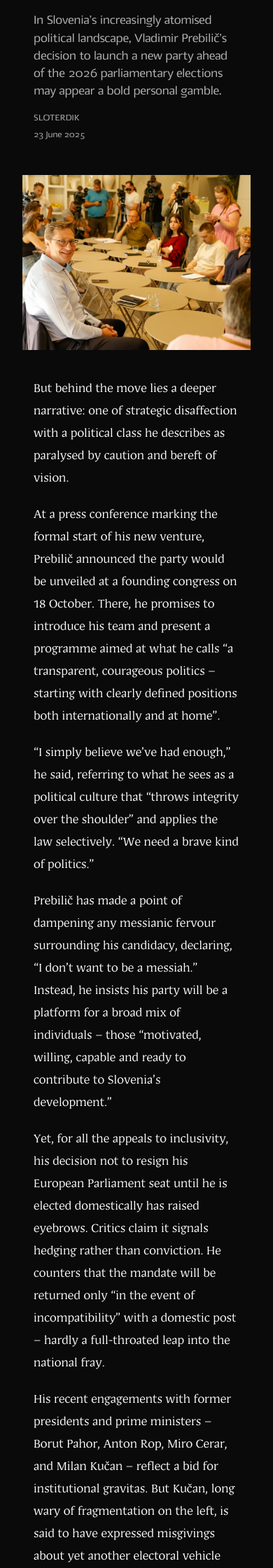
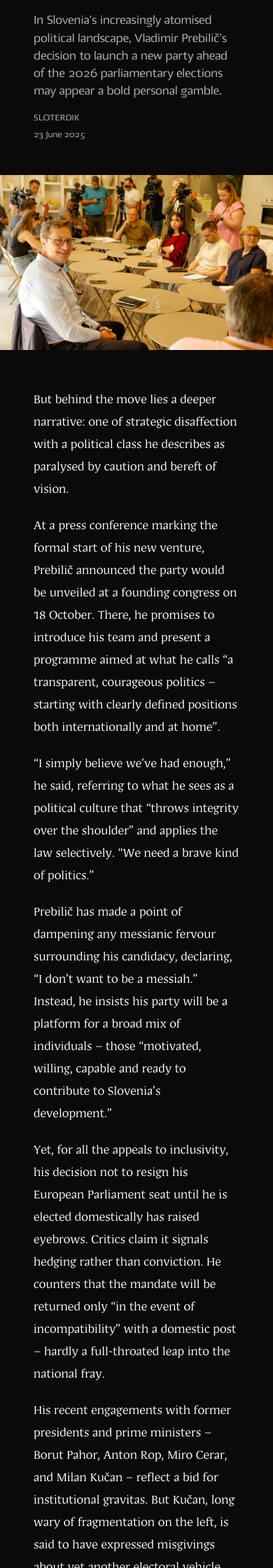
Before and after one commit to tfhoerest/azt, a Jekyll site: the page built from _posts/2025-06-23-bid-for-relevance.md, in a window 390 px wide. Shown: the part 305-2545 px from the top of the page at 70% size. Built offline with Jekyll 4.4.1, drawn with Linux system fonts in a browser that asks for light colours; some web fonts are replaced.

Commit message:
Update post.html

```diff
--- a/_layouts/post.html
+++ b/_layouts/post.html
@@ -232,9 +232,10 @@ layout: default
     }
 
     .post-image {
-        height: 250px;  /* Much shorter for mobile */
-        margin-bottom: var(--z-ds-space-l);
-    }
+    width: 100vw;  /* Full viewport width */
+    margin-left: calc(-50vw + 50%);  /* Center and extend to edges */
+    height: 250px;
+}
 
     .post-content {
         font-size: 1.25rem;  /* Slightly smaller body text */
```
